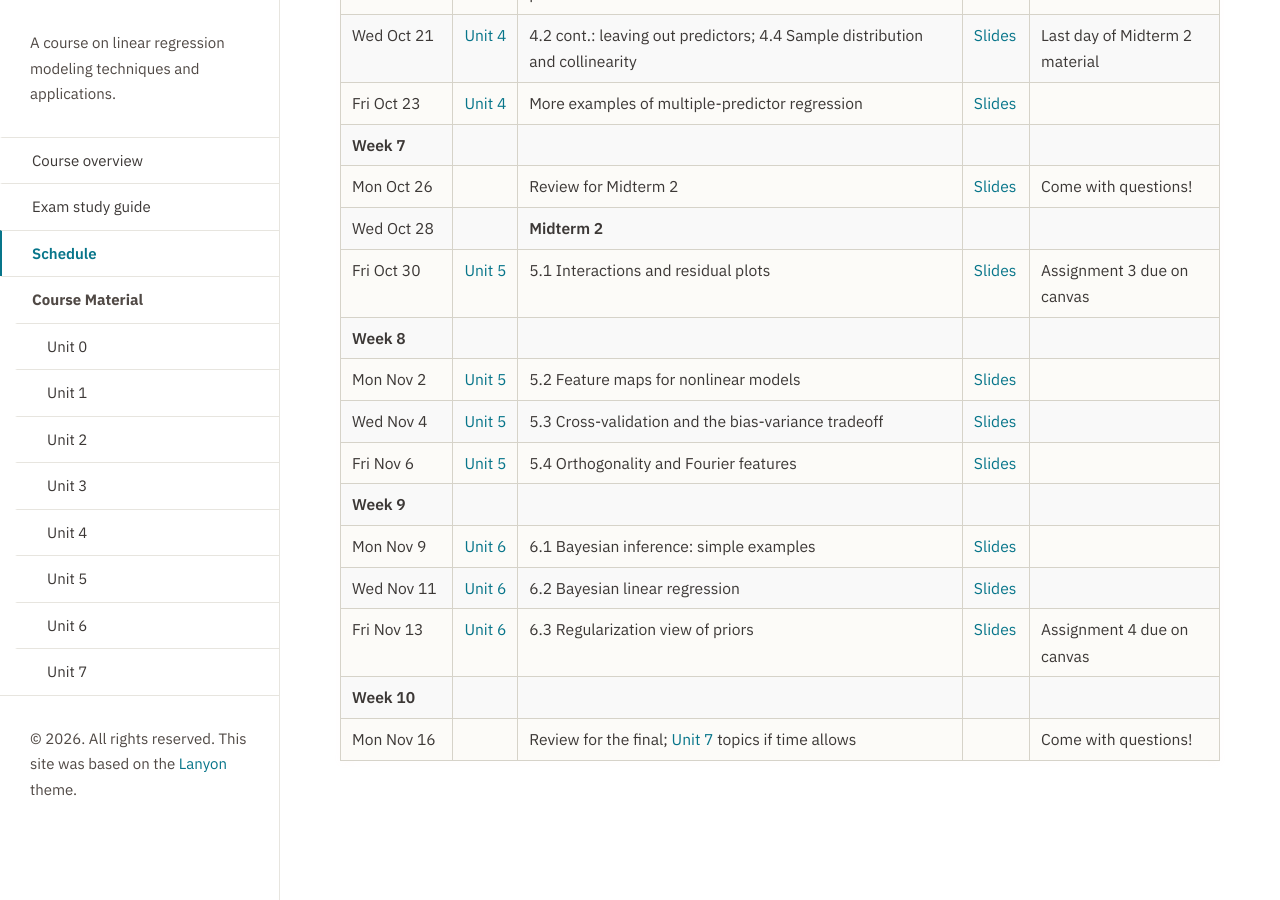
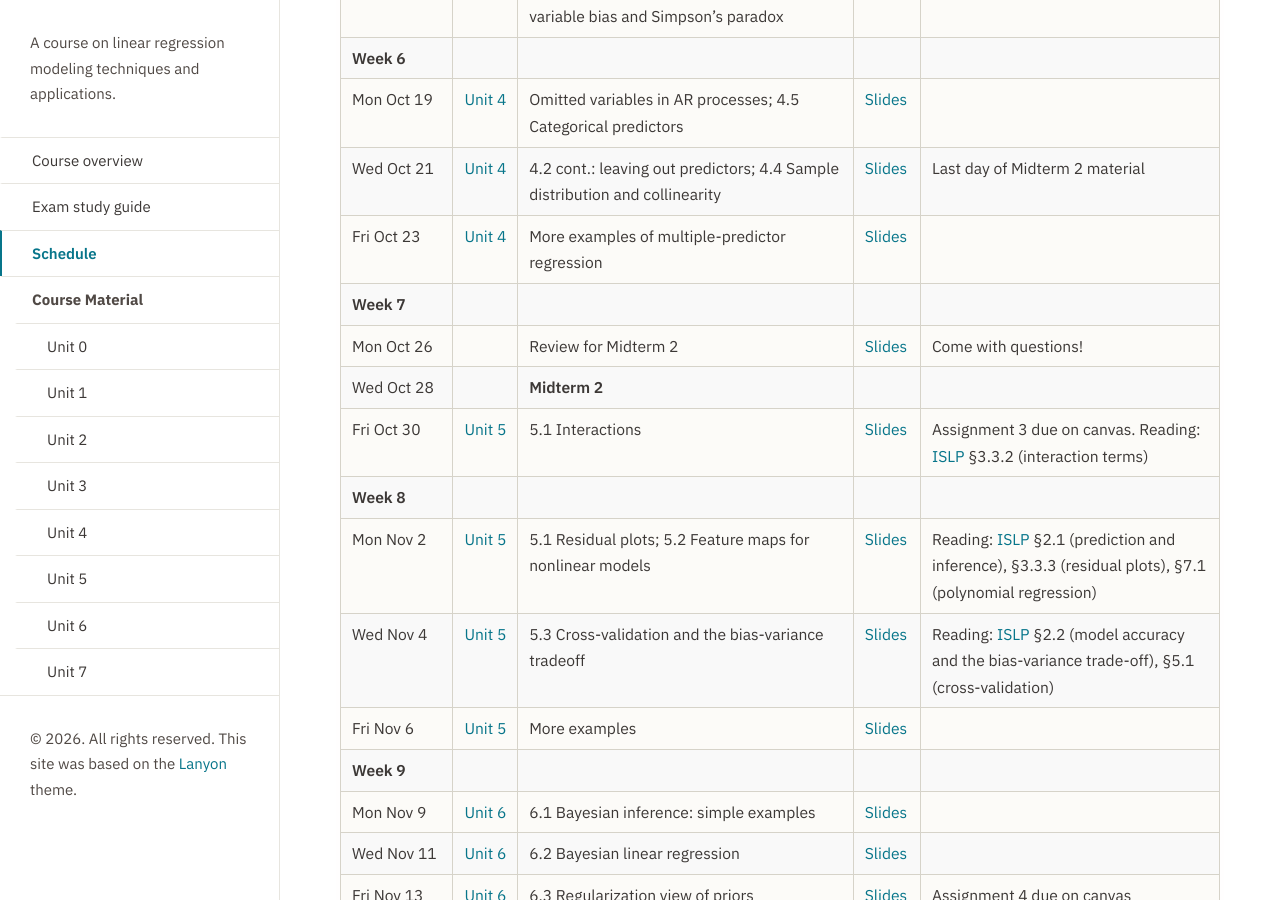
Before and after one commit to elevien/math50_2026, a Jekyll site: the page built from schedule.md, in a window 1280 px wide and 900 px high, scrolled down 1527 px. Built offline with Jekyll 4.4.1, drawn with Linux system fonts in a browser that asks for light colours; before the commit the page ends 2356 px from its top, so only the background shows below that.

Commit message:
Publish from math50_sandbox@0279748

```diff
--- a/schedule.md
+++ b/schedule.md
@@ -41,11 +41,11 @@ Before going through Unit 1, please review [Unit 0]({{ '/unit0/' | relative_url
 | **Week 7** | | | | |
 | Mon Oct 26 | | Review for Midterm 2 | [Slides]({{ '/unit4/slides-10-26.pdf' | relative_url }}) | Come with questions! |
 | Wed Oct 28 | | **Midterm 2**  | |  |
-| Fri Oct 30 | [Unit 5]({{ '/unit5/' | relative_url }}) | 5.1 Interactions and residual plots | [Slides]({{ '/unit5/slides-10-30.pdf' | relative_url }}) | Assignment 3 due on canvas |
+| Fri Oct 30 | [Unit 5]({{ '/unit5/' | relative_url }}) | 5.1 Interactions | [Slides]({{ '/unit5/slides-10-30.pdf' | relative_url }}) | Assignment 3 due on canvas. Reading: [ISLP](https://www.statlearning.com/) §3.3.2 (interaction terms) |
 | **Week 8** | | | | |
-| Mon Nov 2 | [Unit 5]({{ '/unit5/' | relative_url }}) | 5.2 Feature maps for nonlinear models | [Slides]({{ '/unit5/slides-11-02.pdf' | relative_url }}) |  |
-| Wed Nov 4 | [Unit 5]({{ '/unit5/' | relative_url }}) | 5.3 Cross-validation and the bias-variance tradeoff | [Slides]({{ '/unit5/slides-11-04.pdf' | relative_url }}) |  |
-| Fri Nov 6 | [Unit 5]({{ '/unit5/' | relative_url }}) | 5.4 Orthogonality and Fourier features | [Slides]({{ '/unit5/slides-11-06.pdf' | relative_url }}) |  |
+| Mon Nov 2 | [Unit 5]({{ '/unit5/' | relative_url }}) | 5.1 Residual plots; 5.2 Feature maps for nonlinear models | [Slides]({{ '/unit5/slides-11-02.pdf' | relative_url }}) | Reading: [ISLP](https://www.statlearning.com/) §2.1 (prediction and inference), §3.3.3 (residual plots), §7.1 (polynomial regression) |
+| Wed Nov 4 | [Unit 5]({{ '/unit5/' | relative_url }}) | 5.3 Cross-validation and the bias-variance tradeoff | [Slides]({{ '/unit5/slides-11-04.pdf' | relative_url }}) | Reading: [ISLP](https://www.statlearning.com/) §2.2 (model accuracy and the bias-variance trade-off), §5.1 (cross-validation) |
+| Fri Nov 6 | [Unit 5]({{ '/unit5/' | relative_url }}) | More examples | [Slides]({{ '/unit5/slides-11-06.pdf' | relative_url }}) |  |
 | **Week 9** | | | | |
 | Mon Nov 9 | [Unit 6]({{ '/unit6/' | relative_url }}) | 6.1 Bayesian inference: simple examples | [Slides]({{ '/unit6/slides-11-09.pdf' | relative_url }}) |  |
 | Wed Nov 11 | [Unit 6]({{ '/unit6/' | relative_url }}) | 6.2 Bayesian linear regression | [Slides]({{ '/unit6/slides-11-11.pdf' | relative_url }}) |  |
```
Also changed, not shown: 2 other files.
